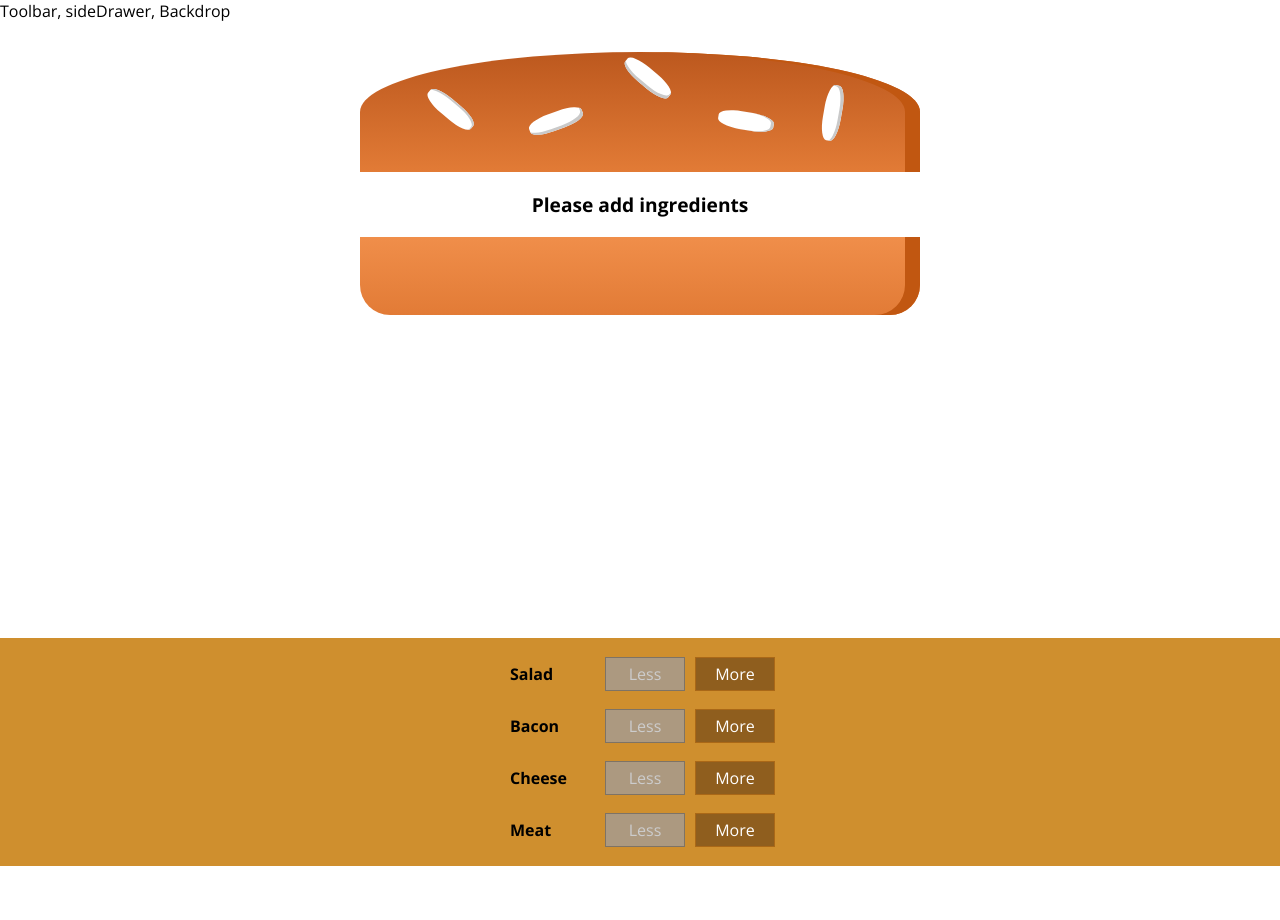
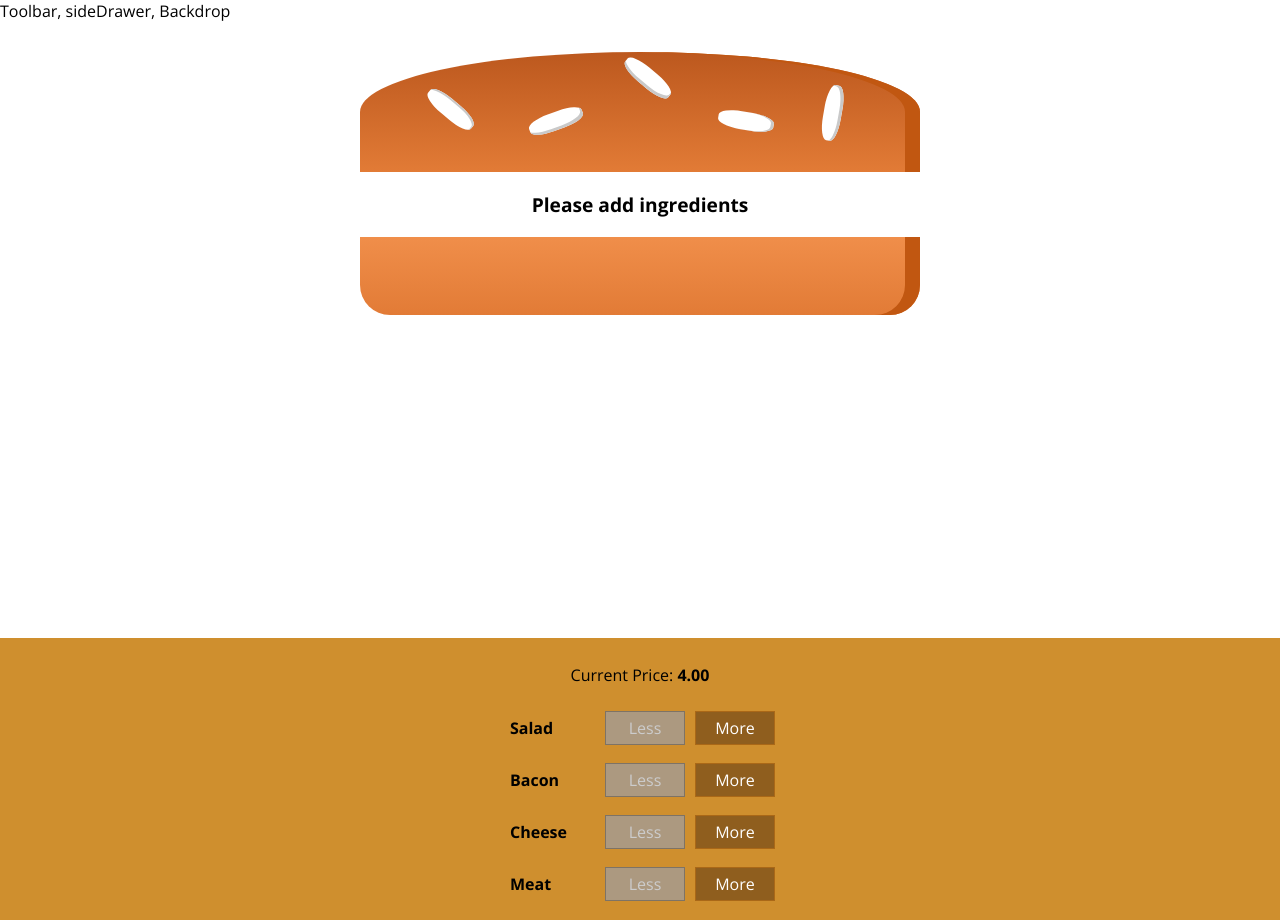
Before and after one commit to frandm182/burguerapp, a React app: page / in a window 1280 px wide. Before the commit the page ends 866 px from the top, so only its background shows below. Built offline with nearby package versions, Linux system fonts and the light colour scheme.

Commit message:
Add current price

```diff
--- a/src/components/Burger/BuildControls/BuildControls.js
+++ b/src/components/Burger/BuildControls/BuildControls.js
@@ -10,8 +10,16 @@
   { label: 'Cheese', type: 'cheese' },
   { label: 'Meat', type: 'meat' }
 ];
-const buildControls = ({ ingredientAdded, ingredientRemoved, disabled }) => (
+const buildControls = ({
+  ingredientAdded,
+  ingredientRemoved,
+  disabled,
+  price
+}) => (
   <div className={classes.BuildControls}>
+    <p>
+      Current Price: <strong>{price.toFixed(2)}</strong>
+    </p>
     {controls.map(ctrl => (
       <BuildControl
         key={ctrl.label}
@@ -27,6 +35,7 @@
 buildControls.propTypes = {
   ingredientAdded: PropTypes.func,
   ingredientRemoved: PropTypes.func,
+  price: PropTypes.number,
   disabled: PropTypes.shape({})
 };
 
--- a/src/containers/BurgerBuilder/BurgerBuilder.js
+++ b/src/containers/BurgerBuilder/BurgerBuilder.js
@@ -54,6 +54,7 @@
           ingredientAdded={this.addIngredientHandler}
           ingredientRemoved={this.removeIngredientHandler}
           disabled={disabledInfo}
+          price={this.state.totalPrice}
         />
       </AuxHoc>
     );
```
